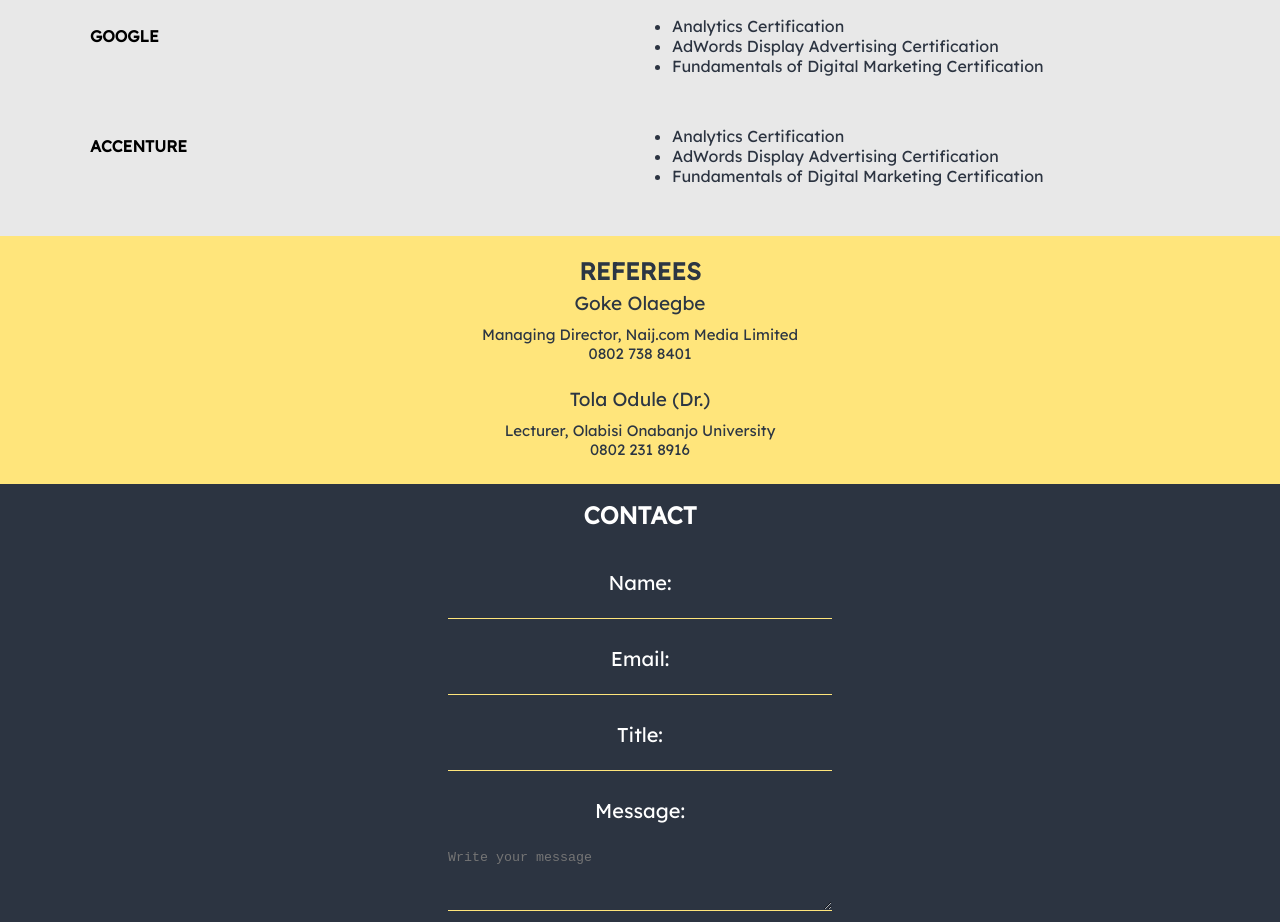
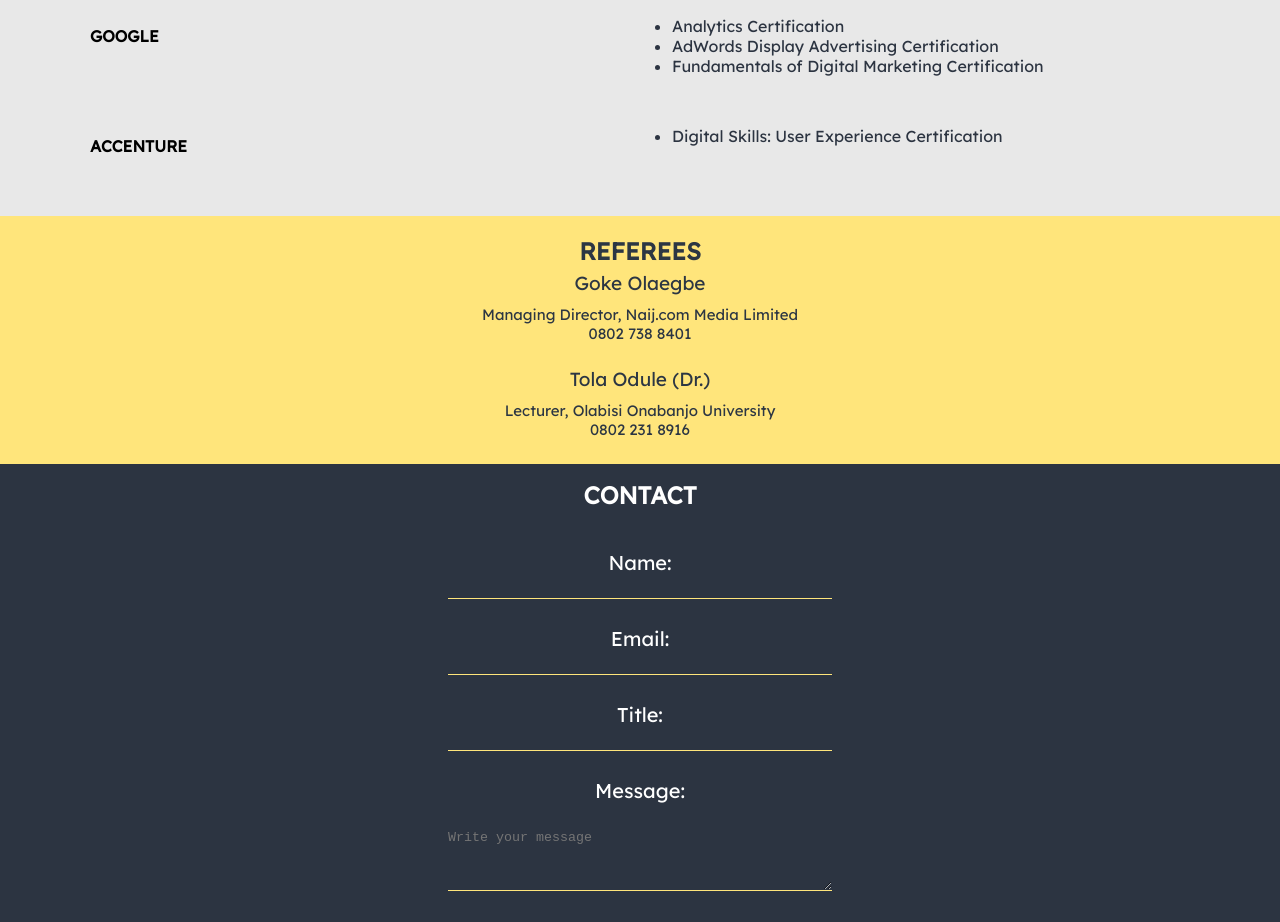
Before and after one commit to amo-ladoja/Olatunde_CV, a plain HTML site: page index.html in a window 1280 px wide. Shown: the part 1880-2802 px from the top of the page. Drawn offline with Linux system fonts and the light colour scheme.

Commit message:
Update index.html

```diff
--- a/index.html
+++ b/index.html
@@ -155,9 +155,7 @@
 				</div>
 				<div class="work-sec">
 					<ul>
-						<li>Analytics Certification</li>
-						<li>AdWords Display Advertising Certification</li>
-						<li>Fundamentals of Digital Marketing Certification</li>
+						<li>Digital Skills: User Experience Certification</li>
 					</ul>
 			</div>
 	</section>
```
